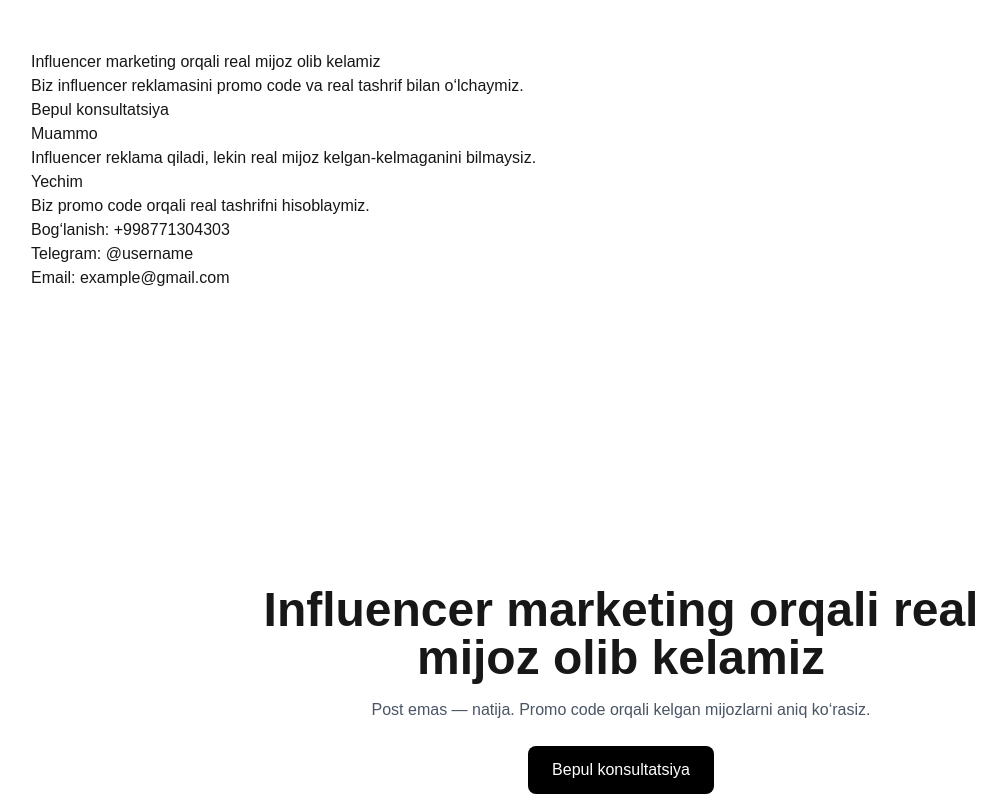
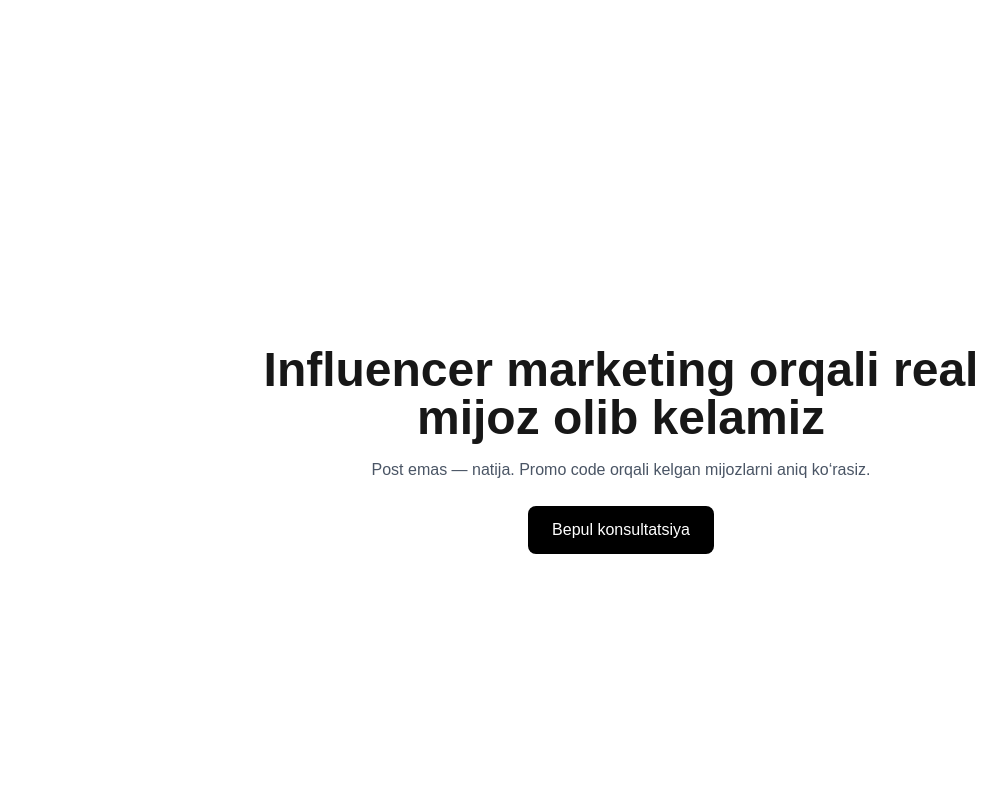
Before and after one commit to nuriddinwelle/Deelsa, a Next.js app: page / in a window 1280 px wide. Shown: the top 800 px of the page, without its empty margins (19-1025 px from the left). Built offline with nearby package versions, Linux system fonts and the light colour scheme.

Commit message:
Landing page update

```diff
--- a/app/page.tsx
+++ b/app/page.tsx
@@ -1,28 +1,6 @@
 export default function Home() {
   return (
     <main style={{ padding: "50px", fontFamily: "Arial" }}>
-      <h1>Influencer marketing orqali real mijoz olib kelamiz</h1>
-
-      <p>
-        Biz influencer reklamasini promo code va real tashrif bilan o‘lchaymiz.
-      </p>
-
-      <button>Bepul konsultatsiya</button>
-
-      <h2>Muammo</h2>
-      <p>
-        Influencer reklama qiladi, lekin real mijoz kelgan-kelmaganini bilmaysiz.
-      </p>
-
-      <h2>Yechim</h2>
-      <p>
-        Biz promo code orqali real tashrifni hisoblaymiz.
-      </p>
-      <p>
-Bog‘lanish: +998771304303 <br />
-Telegram: @username <br />
-Email: example@gmail.com
-</p>
 <section className="min-h-screen flex items-center justify-center bg-white">
   <div className="max-w-3xl text-center px-4">
     <h1 className="text-5xl font-bold mb-4">
```
